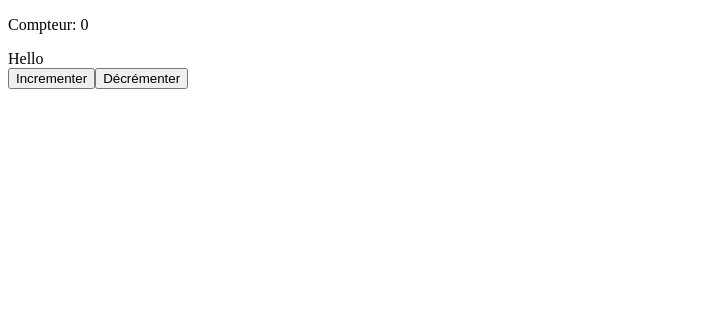
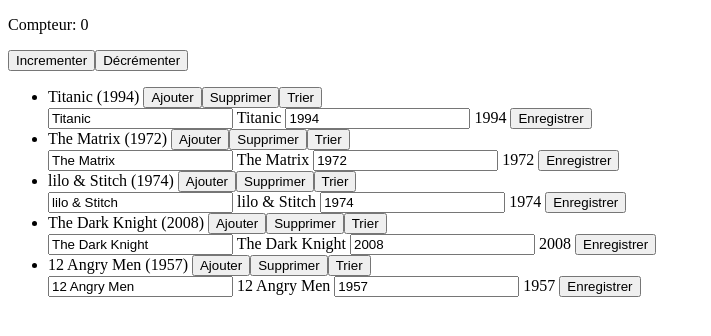
Before and after one commit to dgallula/vue.js_projet1, a Vue app in the folder vue-project1/: page / in a window 1280 px wide. Shown: the top 336 px of the page, without its empty margins (0-711 px from the left). Built offline with nearby package versions, Linux system fonts and the light colour scheme.

Commit message:
tableau movies ok

```diff
--- a/vue-project1/src/App.vue
+++ b/vue-project1/src/App.vue
@@ -1,8 +1,24 @@
 <template>
   <p>Compteur: {{ count }}</p>
-  <div v-html="firstname"></div>
-  <button @click="increment">Incrementer</button>
+   <button @click="increment">Incrementer</button>
   <button @click="decrement">Décrémenter</button>
+  <ul>
+    <li v-for="movie in movies"
+    :key="movie.title">
+      {{ movie.title }} ({{ movie.year }})
+       <button @click="addMovie(movie)">Ajouter</button>
+      <button @click="deleteMovie(movie)">Supprimer</button>
+      <button @click="sortMovies(movie)">Trier</button>
+    <form action="@submit.prevent" @submit="addMovie(movie)">
+      <input type="text" placeholder="Titre" v-model="movie.title">
+      {{ movie.title }}
+      <input type="number" placeholder="Année" v-model="movie.year">
+      {{ movie.year }}
+      <button>Enregistrer</button>
+    </form>
+    </li>
+
+  </ul>
 </template>
 
 <script setup>
@@ -11,7 +27,28 @@ import { ref } from 'vue'
 // Définir la variable réactive 'count'
 const count = ref(0)
 
-const firstname = `<span>Hello</span>`
+const movies = ref([
+  {
+    title: 'Titanic',
+    year: 1994
+  },
+  {
+    title: 'The Matrix',
+    year: 1972
+  },
+  {
+    title: 'lilo & Stitch',
+    year: 1974
+  },
+  {
+    title: 'The Dark Knight',
+    year: 2008
+  },
+  {
+    title: '12 Angry Men',
+    year: 1957
+  }
+])
 
 // Définir la fonction 'increment'
 const increment = (event) => {
@@ -24,6 +61,26 @@ const decrement = (event) => {
   count.value--
 }
 
+const deleteMovie = (movie) => {
+  movies.value = movies.value.filter(m => m !== movie)
+}
+
+const addMovie = (movie) => {
+  movies.value.push(movie)
+  console.log(movie)
+  movie.title = prompt('Entrez un nouveau titre')
+  movie.title.value= ""
+}
+
+const sortMovies = ()=> {
+  movies.value.sort((a, b) => a>b ? 1 : -1)
+}
+
+
+
+
+
+
 </script>
 
 <style>
```
